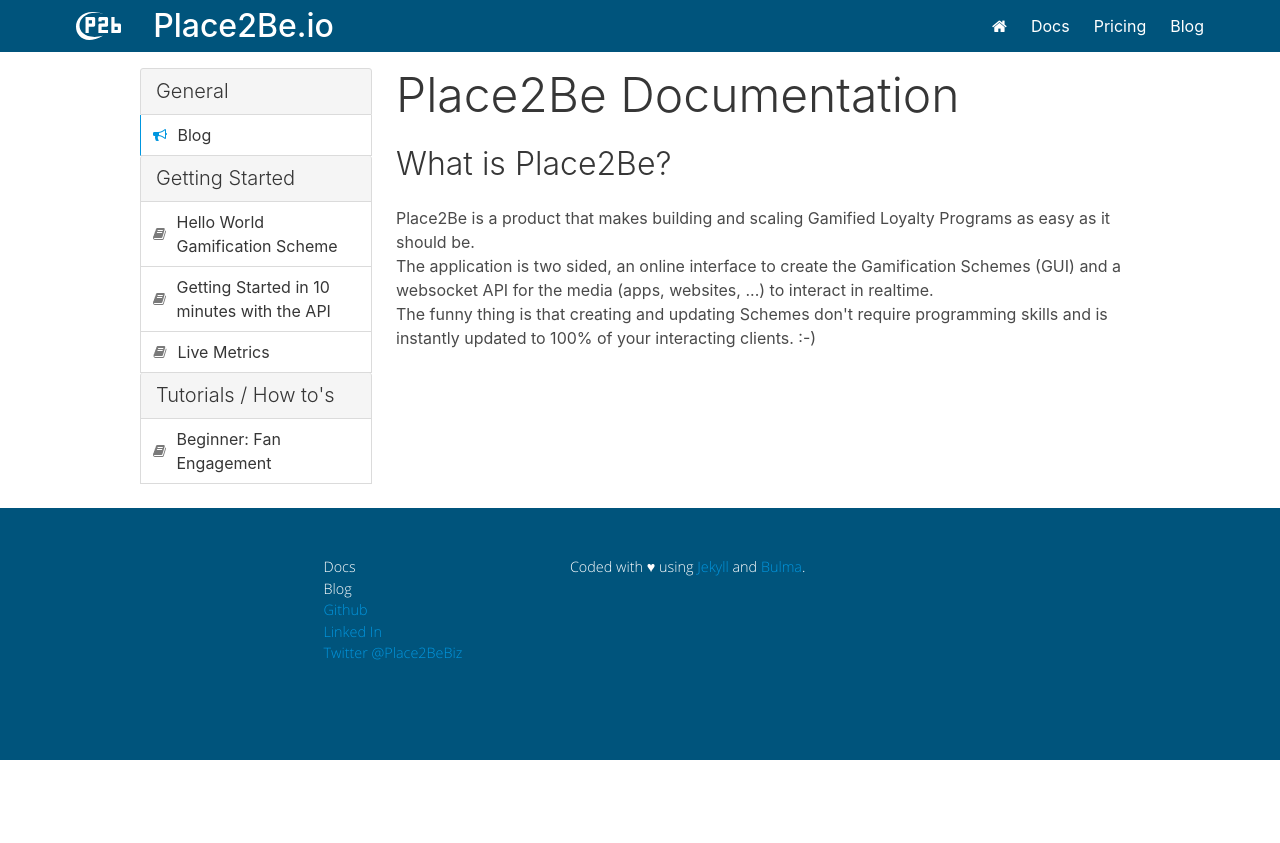
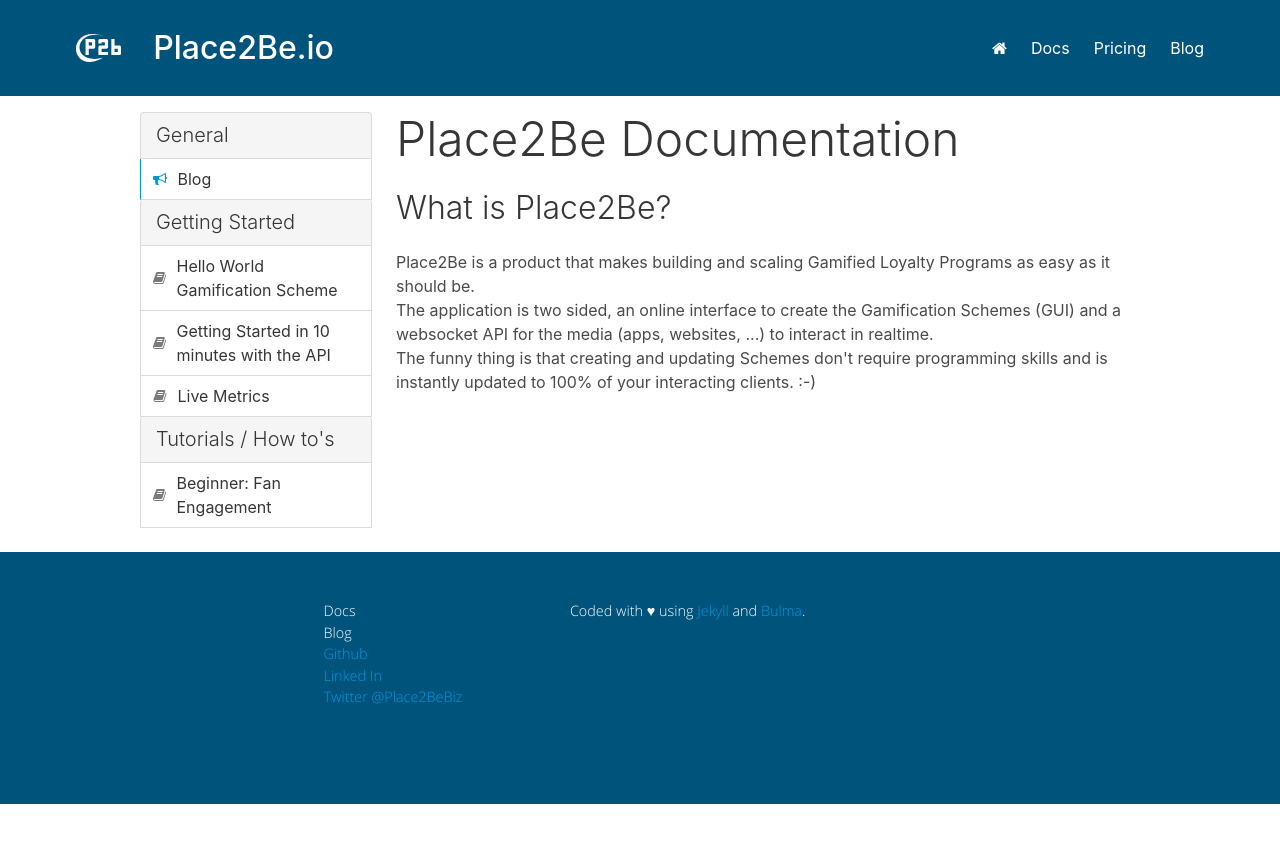
Before and after one commit to dvergeylen/place2be-docs, a Jekyll site: the page built from index.md, in a window 1280 px wide. Shown: the top 843 px of the page. Built offline with Jekyll 4.4.1, drawn with Linux system fonts in a browser that asks for light colours.

Commit message:
Adapted correct minimum height for top_bar header

```diff
--- a/_sass/utils.scss
+++ b/_sass/utils.scss
@@ -141,4 +141,5 @@ hr {
 .top-bar {
   margin-bottom: 1em;
   background: #00547c;
+  min-height: 6em;
 }
```
